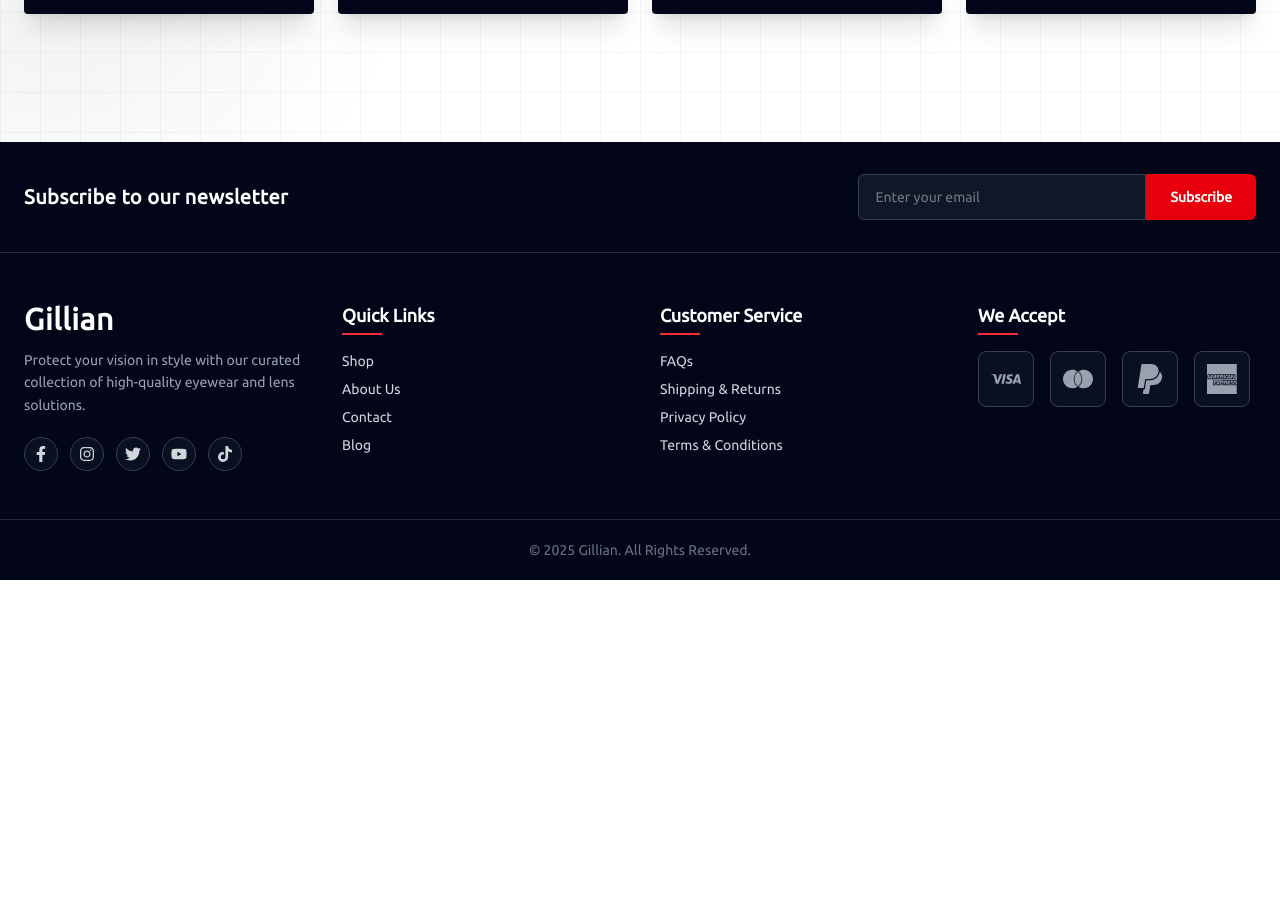
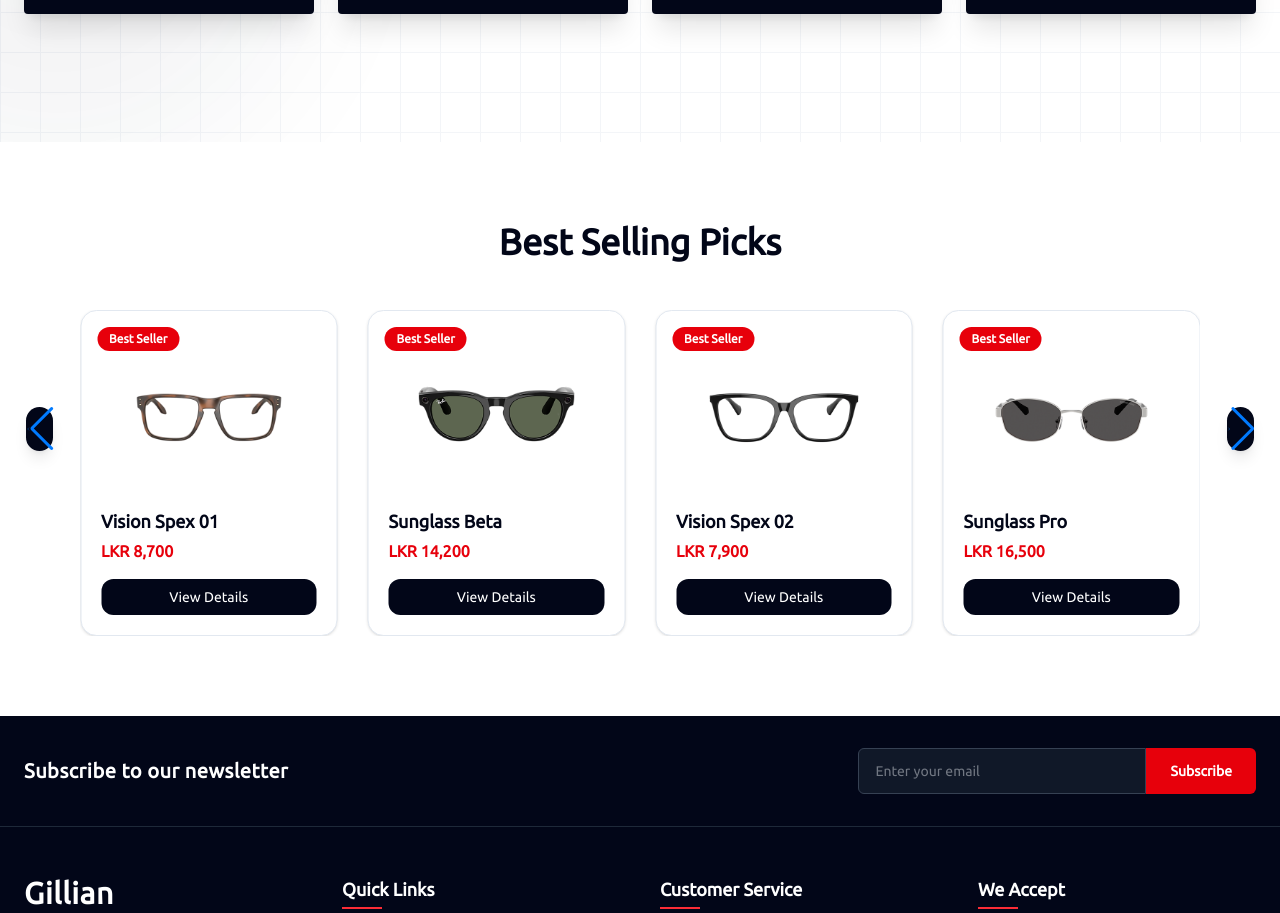
Before and after one commit to ChamudikaDeSilva/tryon_frontend, a Next.js app: page / in a window 1280 px wide. Shown: the part 1628-2541 px from the top of the page. Before the commit the page ends 2208 px from the top, so only its background shows below. Built offline with nearby package versions, Linux system fonts and the light colour scheme.

Commit message:
feat: Add Best Selling Showcase component to enhance product visibility

```diff
--- a/app/page.tsx
+++ b/app/page.tsx
@@ -1,6 +1,7 @@
 'use client';
 import Footer from "@/components/common/Footer";
 import Navbar from "@/components/common/Navbar";
+import BestSellingShowcase from "@/components/home/bestSelling";
 import Hero from "@/components/home/hero";
 import Herotest from "@/components/home/herotest";
 import OurServices from "@/components/home/services";
@@ -16,6 +17,7 @@ export default function Home() {
       <Navbar />
       <Hero />
       <OurServices />
+     <BestSellingShowcase />
       {/* <Herotest /> */}
       <Footer />
       {/* Main Content */}
--- /dev/null
+++ b/components/home/bestSelling.tsx
@@ -0,0 +1,92 @@
+"use client";
+
+import Image from "next/image";
+import { Swiper, SwiperSlide } from "swiper/react";
+import { Autoplay, Navigation } from "swiper/modules";
+import { motion } from "framer-motion";
+import { FiChevronLeft, FiChevronRight } from "react-icons/fi";
+
+import "swiper/css";
+import "swiper/css/navigation";
+
+export default function BestSellingShowcase() {
+  const products = [
+    { id: 1, name: "Sunglass Alpha", image: "/image/glasses/sung01.png", price: "LKR 12,900" },
+    { id: 2, name: "Vision Spex 01", image: "/image/glasses/spex01.png", price: "LKR 8,700" },
+    { id: 3, name: "Sunglass Beta", image: "/image/glasses/sung02.png", price: "LKR 14,200" },
+    { id: 4, name: "Vision Spex 02", image: "/image/glasses/spex02.png", price: "LKR 7,900" },
+    { id: 5, name: "Sunglass Pro", image: "/image/glasses/sung03.png", price: "LKR 16,500" },
+    { id: 6, name: "Vision Spex 03", image: "/image/glasses/spex03.png", price: "LKR 9,300" },
+    { id: 7, name: "Sunglass Neo", image: "/image/glasses/sung04.png", price: "LKR 18,200" },
+    { id: 8, name: "Vision Spex 04", image: "/image/glasses/spex04.png", price: "LKR 10,500" },
+  ];
+
+  return (
+    <section className="w-full bg-white py-20 px-6 md:px-20 relative">
+      <h2 className="text-center text-3xl md:text-4xl font-bold text-slate-950 mb-12">
+        Best Selling Picks
+      </h2>
+
+      {/* Custom Navigation Buttons */}
+      <div className="absolute top-1/2 -translate-y-1/2 left-4 z-10">
+        <button className="w-10 h-10 rounded-full bg-slate-950 flex items-center justify-center text-white shadow-lg hover:bg-slate-800 swiper-button-prev">
+          <FiChevronLeft size={20} />
+        </button>
+      </div>
+      <div className="absolute top-1/2 -translate-y-1/2 right-4 z-10">
+        <button className="w-10 h-10 rounded-full bg-slate-950 flex items-center justify-center text-white shadow-lg hover:bg-slate-800 swiper-button-next">
+          <FiChevronRight size={20} />
+        </button>
+      </div>
+
+      <Swiper
+        modules={[Autoplay, Navigation]}
+        spaceBetween={30}
+        slidesPerView={1}
+        breakpoints={{
+          640: { slidesPerView: 2 },
+          768: { slidesPerView: 3 },
+          1024: { slidesPerView: 4 },
+        }}
+        navigation={{
+          prevEl: ".swiper-button-prev",
+          nextEl: ".swiper-button-next",
+        }}
+        autoplay={{ delay: 3000, disableOnInteraction: false }}
+        loop
+      >
+        {products.map((product) => (
+          <SwiperSlide key={product.id}>
+            <motion.div
+              initial={{ opacity: 0, y: 40 }}
+              whileInView={{ opacity: 1, y: 0 }}
+              viewport={{ once: true }}
+              transition={{ duration: 0.5, type: "spring", stiffness: 120 }}
+              className="bg-white border border-slate-200 rounded-2xl shadow-sm p-5 hover:shadow-lg hover:-translate-y-1 transition-transform relative"
+            >
+              <div className="absolute top-4 left-4 bg-red-600 text-white text-xs font-semibold px-3 py-1 rounded-full">
+                Best Seller
+              </div>
+
+              <div className="relative w-full h-40 mb-4 flex items-center justify-center">
+                <Image
+                  src={product.image}
+                  alt={product.name}
+                  fill
+                  className="object-contain transition-transform duration-500 hover:scale-110"
+                />
+              </div>
+
+              <h3 className="text-slate-950 font-semibold text-lg">{product.name}</h3>
+              <p className="text-red-600 font-bold mt-1">{product.price}</p>
+
+              <button className="mt-4 w-full bg-slate-950 text-white py-2 rounded-xl text-sm font-medium transition hover:bg-red-600">
+                View Details
+              </button>
+            </motion.div>
+          </SwiperSlide>
+        ))}
+      </Swiper>
+    </section>
+  );
+}
```
